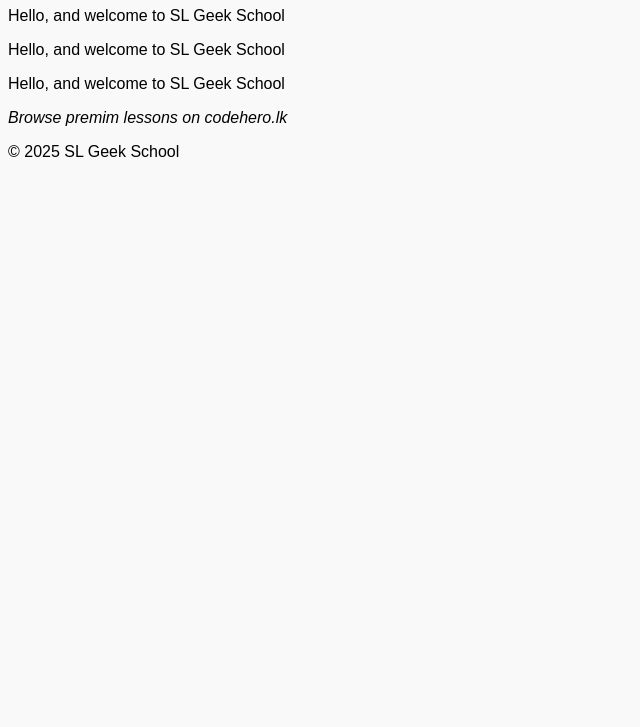
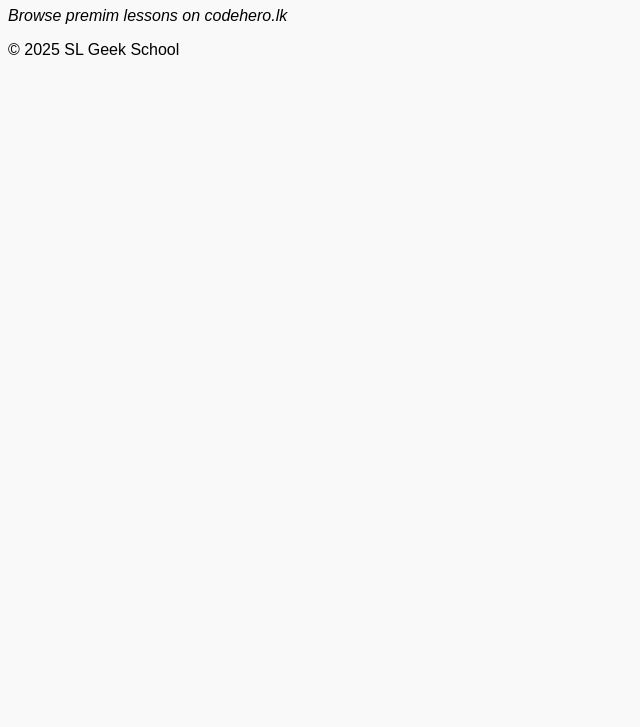
Before and after one commit to slgeeklk/slgeek-school-git, a plain HTML site: page index.html in a window 1280 px wide. Shown: the part 73-800 px from the top of the page, without its empty margins (0-640 px from the left). Drawn offline with Linux system fonts and the light colour scheme.

Commit message:
Updated index

```diff
--- a/index.html
+++ b/index.html
@@ -8,9 +8,6 @@
 </head>
 <body>
     <h1>SL Geek School - Login Branch</h1>
-    <p>Hello, and welcome to SL Geek School</p>
-    <p>Hello, and welcome to SL Geek School</p>
-    <p>Hello, and welcome to SL Geek School</p>
 
     <p><i>Browse premim lessons on codehero.lk</i></p>
     <footer>© 2025 SL Geek School</footer>
```
